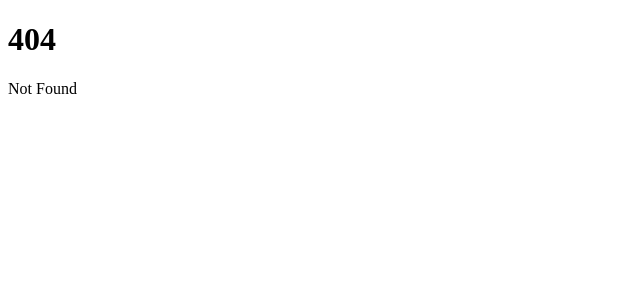
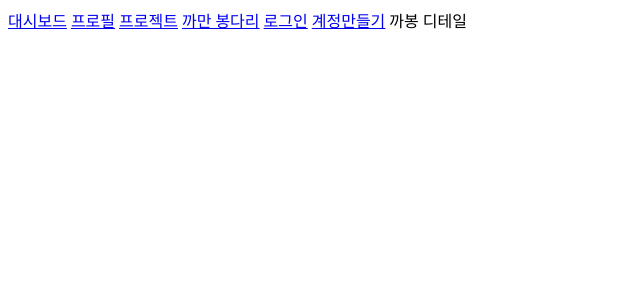
Before and after one commit to parkrevil/revil.dev, a SvelteKit app: page /ggabongs/1 in a window 1280 px wide. Before the commit this address had no page. Shown: the top 300 px of the page, without its empty margins (0-640 px from the left). Built offline with nearby package versions, Linux system fonts and the light colour scheme.

Commit message:
feat: 기본 페이지 라우트

```diff
--- /dev/null
+++ b/src/routes/+layout.svelte
@@ -0,0 +1,9 @@
+<a href="/">대시보드</a>
+<a href="/profile">프로필</a>
+<a href="/projects">프로젝트</a>
+<a href="/ggabongs">까만 봉다리</a>
+<a href="/sign-in">로그인</a>
+<a href="/sign-up">계정만들기</a>
+
+
+<slot></slot>
--- /dev/null
+++ b/src/routes/ggabongs/+page.svelte
@@ -0,0 +1 @@
+까봉
--- /dev/null
+++ b/src/routes/ggabongs/[id]/+page.svelte
@@ -0,0 +1 @@
+까봉 디테일
--- /dev/null
+++ b/src/routes/profile/+page.svelte
@@ -0,0 +1 @@
+프로필
--- /dev/null
+++ b/src/routes/projects/+page.svelte
@@ -0,0 +1 @@
+프로젝트
--- /dev/null
+++ b/src/routes/projects/[id]/+page.svelte
@@ -0,0 +1 @@
+프로젝트 디테일
--- /dev/null
+++ b/src/routes/sign-in/+page.svelte
@@ -0,0 +1 @@
+로그인
--- /dev/null
+++ b/src/routes/sign-up/+page.svelte
@@ -0,0 +1 @@
+계정 만들기
```
